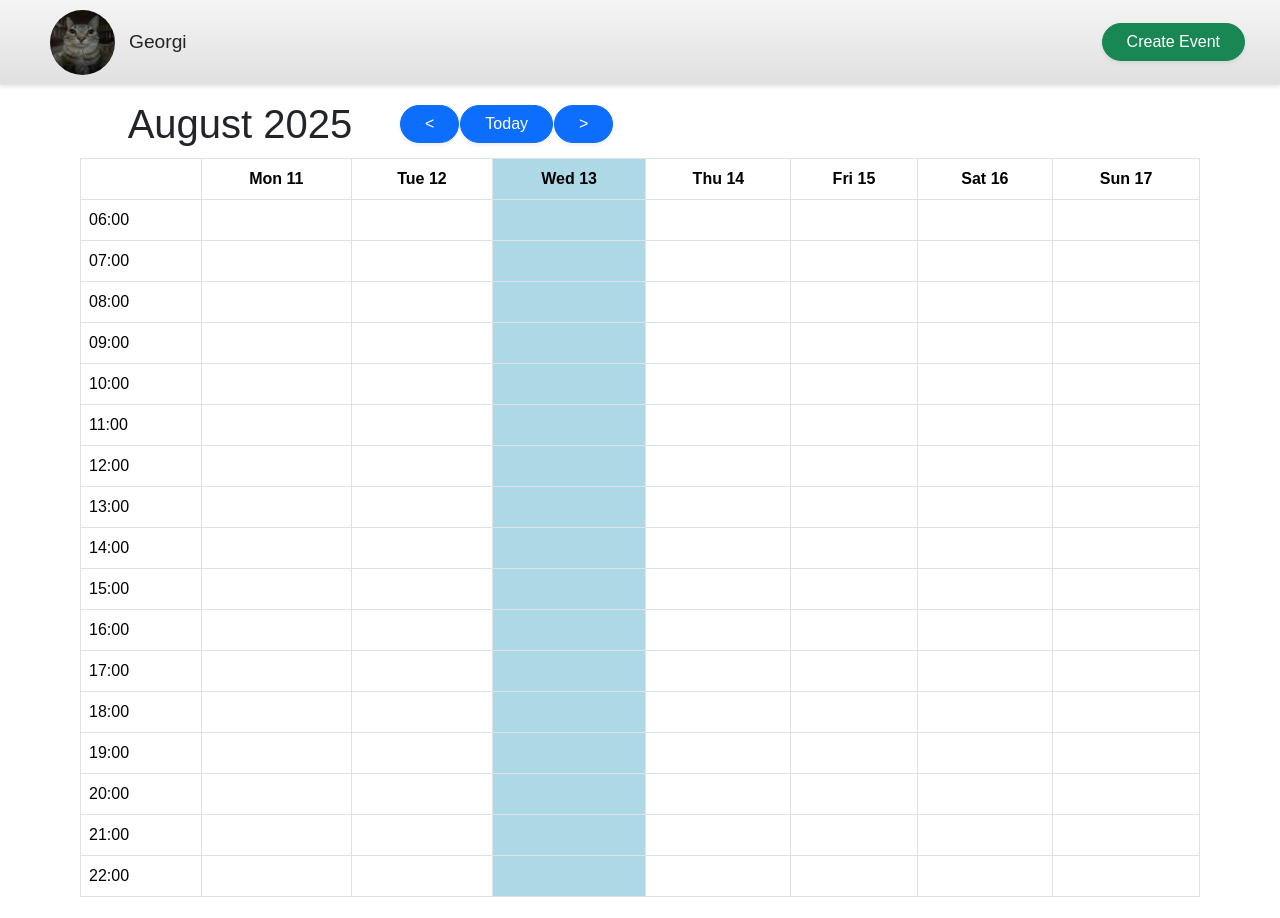
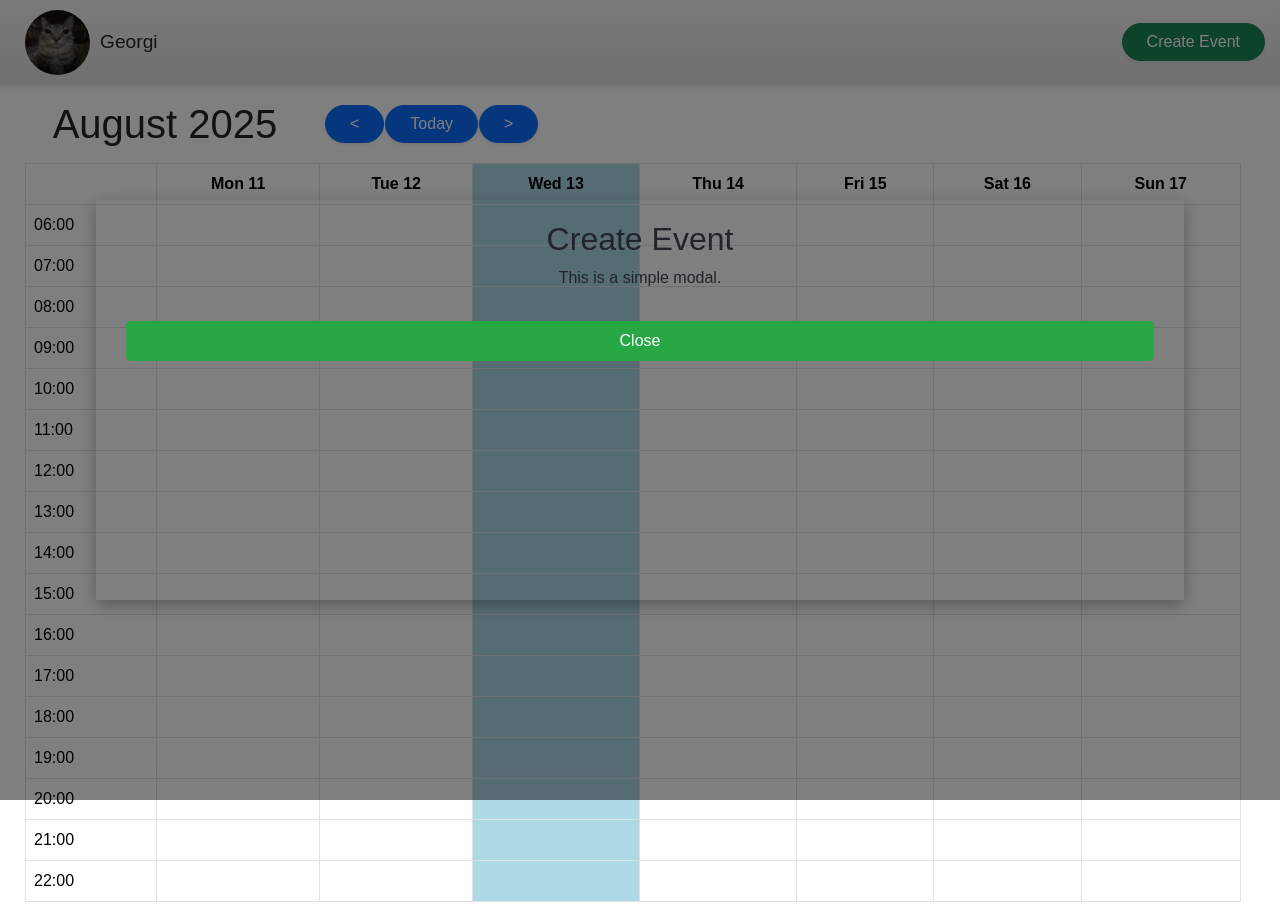
Before and after one commit to GeorgiB17/calendar-showcase, a React (Vite) app in the folder src/main/java/frontend/react-calendar/: page / in a window 1280 px wide. Both pictures are taken after a click on the button "Create Event". Built offline with nearby package versions, Linux system fonts and the light colour scheme.

Commit message:
idk wtf is happening(styling)

```diff
--- a/src/main/java/frontend/react-calendar/src/App.css
+++ /dev/null
@@ -1,4 +0,0 @@
-div {
-  font-family: Arial, sans-serif;
-  margin: 20px;
-}
--- a/src/main/java/frontend/react-calendar/src/App.tsx
+++ b/src/main/java/frontend/react-calendar/src/App.tsx
@@ -1,12 +1,17 @@
 import Nav from "./components/Nav";
-import "./App.css";
+import "./css/App.css";
 import Calendar from "./components/Calendar";
+import CreateEventModal from "./components/CreateEventModal";
+import { useState } from "react";
+function App() {
+  const [showModal, setShowModal] = useState(false);
+  const toggleModal = () => setShowModal(!showModal);
 
-function App() {
   return (
     <div>
-      <Nav />
-      <div style={{ marginTop: "80px" }}>
+      <Nav onOpenModal={() => setShowModal(true)} />
+      {showModal && <CreateEventModal onClose={toggleModal} />}
+      <div style={{ marginTop: "100px" }}>
         <Calendar />
       </div>
     </div>
--- a/src/main/java/frontend/react-calendar/src/components/Calendar.tsx
+++ b/src/main/java/frontend/react-calendar/src/components/Calendar.tsx
@@ -55,12 +55,25 @@ function Calendar() {
         }}
       >
         <div>
-          {" "}
-          <h1 style={{ width: "300px", textAlign: "center", margin: 0 }}>
+          <h1
+            style={{
+              width: "300px",
+              textAlign: "center",
+              marginBottom: 25,
+              marginLeft: "25px",
+            }}
+          >
             {monthNames[currentDate.getMonth()]} {currentDate.getFullYear()}
           </h1>
         </div>
-        <div style={{ display: "flex", marginLeft: "-10px", gap: "1px" }}>
+        <div
+          style={{
+            display: "flex",
+            marginLeft: "10px",
+            gap: "1px",
+            marginBottom: 25,
+          }}
+        >
           <button
             className="btn btn-primary rounded-pill px-4 shadow-sm"
             onClick={backwardDate}
@@ -81,7 +94,10 @@ function Calendar() {
           </button>
         </div>
       </div>
-      <table className="table table-bordered">
+      <table
+        className="table table-bordered"
+        style={{ width: "95%", marginLeft: "25px" }}
+      >
         <thead>
           <tr>
             <th></th>
--- /dev/null
+++ b/src/main/java/frontend/react-calendar/src/components/CreateEventModal.tsx
@@ -0,0 +1,21 @@
+import "../css/app.css";
+
+type CreateEventModalProps = {
+  onClose: () => void;
+};
+
+export default function CreateEventModal({
+  onClose,
+}: Readonly<CreateEventModalProps>) {
+  return (
+    <div className="modal-overlay">
+      <div className="modal-content">
+        <h2>Create Event</h2>
+        <p>This is a simple modal.</p>
+        <button onClick={onClose} className="close-btn">
+          Close
+        </button>
+      </div>
+    </div>
+  );
+}
--- a/src/main/java/frontend/react-calendar/src/components/Nav.tsx
+++ b/src/main/java/frontend/react-calendar/src/components/Nav.tsx
@@ -1,8 +1,12 @@
 import "bootstrap/dist/css/bootstrap.min.css";
-import ProfilePic from "./ProfilePic";
+import ProfilePic from "./Profile";
 import cat from "../assets/cat.png";
 
-function Nav() {
+type NavProps = {
+  onOpenModal: () => void;
+};
+
+function Nav({ onOpenModal }: Readonly<NavProps>) {
   return (
     <header
       style={{
@@ -16,21 +20,21 @@ function Nav() {
         borderBottom: "1px solid #e5e5e5",
         margin: 0,
         boxSizing: "border-box",
-        zIndex: 1000, // big number
+        zIndex: 1000, // big number:)
         display: "flex",
         justifyContent: "space-between",
         alignItems: "center",
         height: "85px",
       }}
     >
-      <div style={{ marginLeft: "-5px" }}>
+      <div style={{ marginLeft: "10px" }}>
         <ProfilePic src={cat} size={65} name="Georgi" />
       </div>
 
       <div>
         <button
           className="btn btn-success rounded-pill px-4 shadow-sm"
-          onClick={() => alert("Create Event Clicked")}
+          onClick={onOpenModal}
         >
           Create Event
         </button>
--- a/src/main/java/frontend/react-calendar/src/components/ProfilePic.tsx
+++ b/src/main/java/frontend/react-calendar/src/components/Profile.tsx
@@ -37,7 +37,7 @@ const Profile: React.FC<ProfileProps> = ({ src, name = "User", size = 50 }) => {
           />
         )}
       </div>
-      <span style={{ fontSize: "1.2rem", fontWeight: 500, marginLeft: "-6px" }}>
+      <span style={{ fontSize: "1.2rem", fontWeight: 500, marginLeft: "10px" }}>
         {name}
       </span>
     </div>
--- /dev/null
+++ b/src/main/java/frontend/react-calendar/src/css/App.css
@@ -0,0 +1,41 @@
+div {
+  font-family: Arial, sans-serif;
+
+}
+ .modal-overlay {
+      position: fixed;
+      top: 0;
+      left: 0;
+      right: 0;
+      bottom: 0;
+      background-color: rgba(0, 0, 0, 0.5);
+      display: flex;
+      justify-content: center;
+      align-items: center;
+      z-index: 1000;
+    }
+
+
+    .modal-content {
+      background-color: #fff;
+      padding: 20px 30px;
+      border-radius: 10px;
+      box-shadow: 0 5px 15px rgba(0, 0, 0, 0.3);
+      text-align: center;
+      min-width: 300px;
+      max-width: 85%;
+      height: 400px;
+    }
+.close-btn {
+  margin-top: 15px;
+  padding: 8px 16px;
+  border: none;
+  background-color: #28a745;
+  color: white;
+  border-radius: 5px;
+  cursor: pointer;
+}
+
+.close-btn:hover {
+  background-color: #218838;
+}
```
Also changed, not shown: 2 other files (tests, documents, lock files or other folders).
